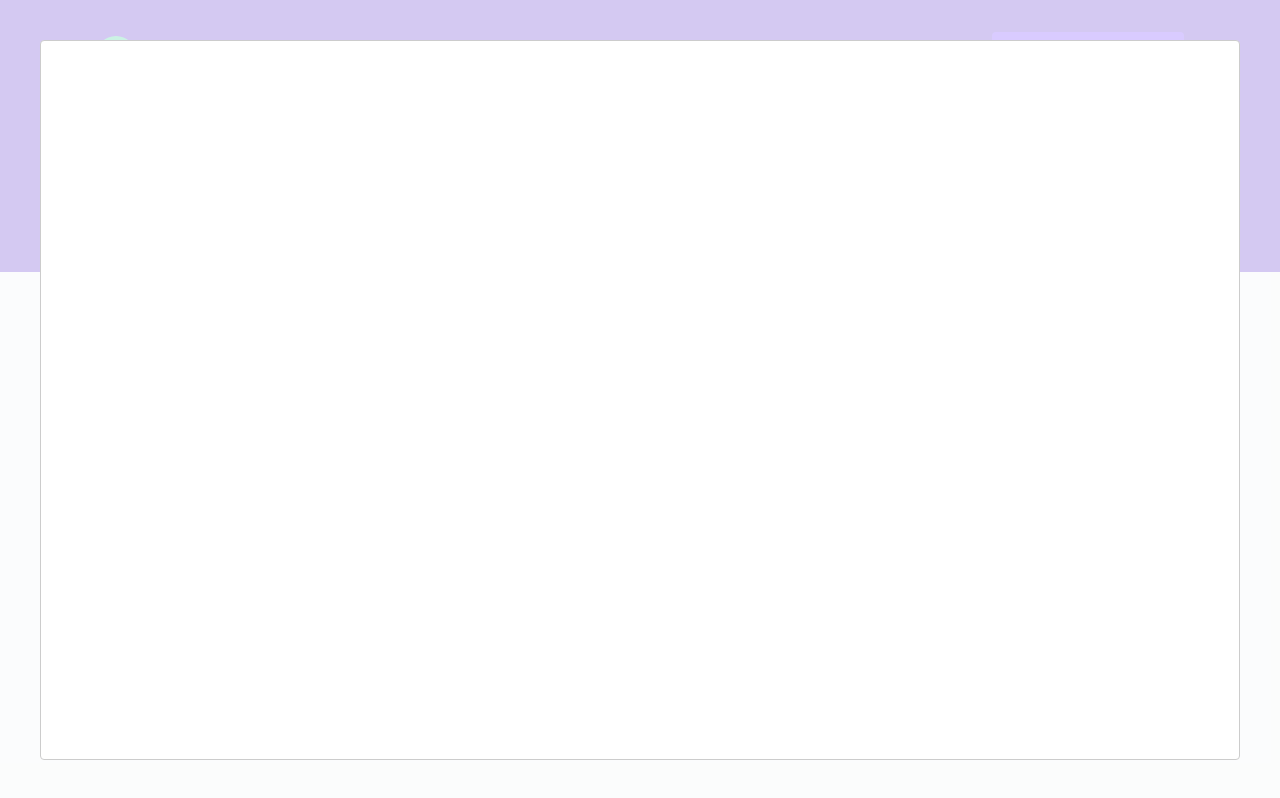
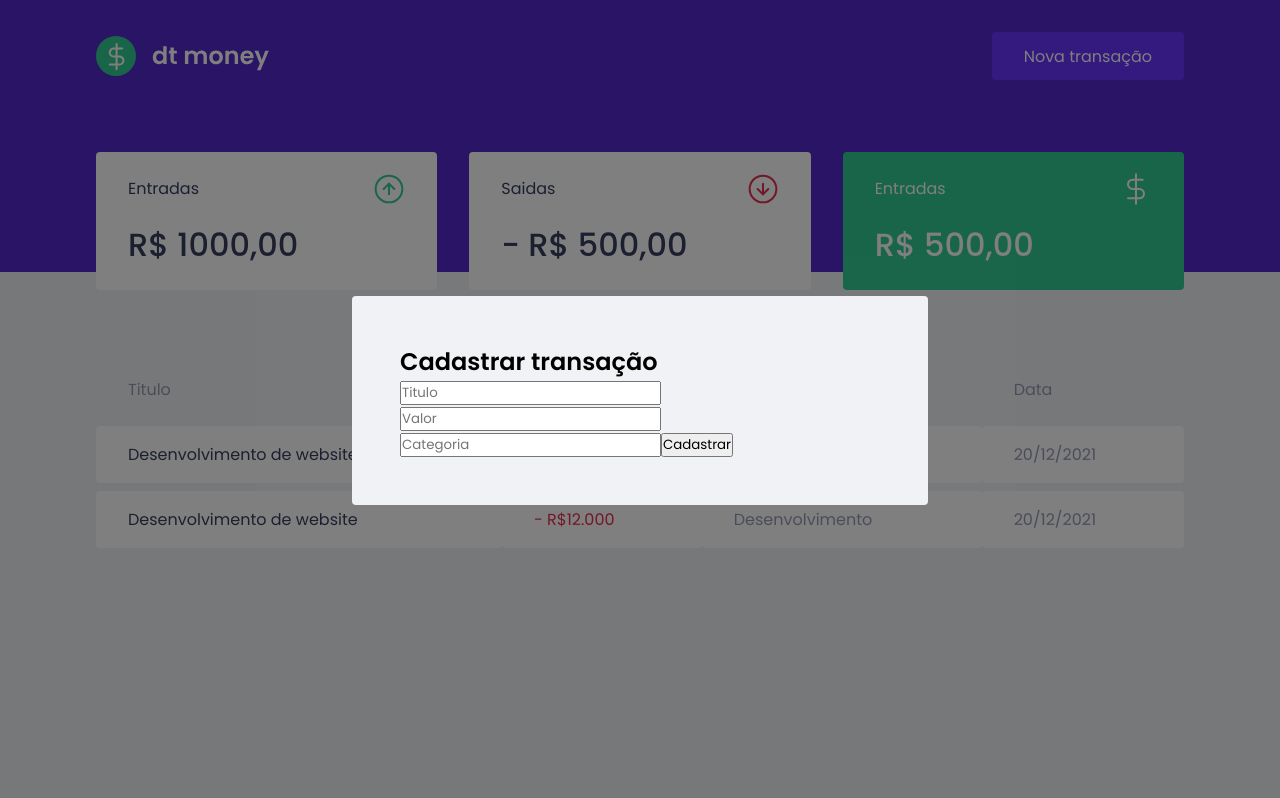
Before and after one commit to rafa543/dtmoney-reactjs, a React (Create React App) app: page / in a window 1280 px wide. Both pictures are taken after a click on the button "Nova transação". Built offline with nearby package versions, Linux system fonts and the light colour scheme; no server answers; what miragejs would draw is missing.

Commit message:
Estrutura do formulário

```diff
--- a/src/components/NewTransactionModal/index.tsx
+++ b/src/components/NewTransactionModal/index.tsx
@@ -11,7 +11,27 @@
         <Modal
             isOpen={isOpen}
             onRequestClose={onRequest}
+            overlayClassName="react-modal-overlay"
+            className="react-modal-content"
         >
+            <Container>
+                <h2>Cadastrar transação</h2>
+
+                <input
+                    placeholder="Titulo"
+                />
+                <input
+                    type="number"
+                    placeholder="Valor"
+                />
+                <input
+                    placeholder="Categoria"
+                />
+                <button type="submit">
+                    Cadastrar
+                </button>
+            </Container>
+
 
         </Modal>
     )
--- a/src/components/NewTransactionModal/styles.ts
+++ b/src/components/NewTransactionModal/styles.ts
@@ -1,5 +1,5 @@
 import styled from "styled-components";
 
-export const Container = styled.div`
+export const Container = styled.form`
 
 `
--- a/src/styles/global.ts
+++ b/src/styles/global.ts
@@ -55,4 +55,27 @@
         opacity: 0.6;
         cursor: not-allowed;
     }
+
+    .react-modal-overlay {
+        background: rgba(0, 0, 0, 0.5);
+
+        position: fixed;
+        top: 0;
+        bottom: 0;
+        right: 0;
+        left: 0;
+
+        display: flex;
+        align-items: center;
+        justify-content: center;
+    }
+
+    .react-modal-content{
+        width: 100%;
+        max-width: 576px;
+        background: var(--background);
+        padding: 3rem;
+        position: relative;
+        border-radius: 0.25rem;
+    }
 `
```
